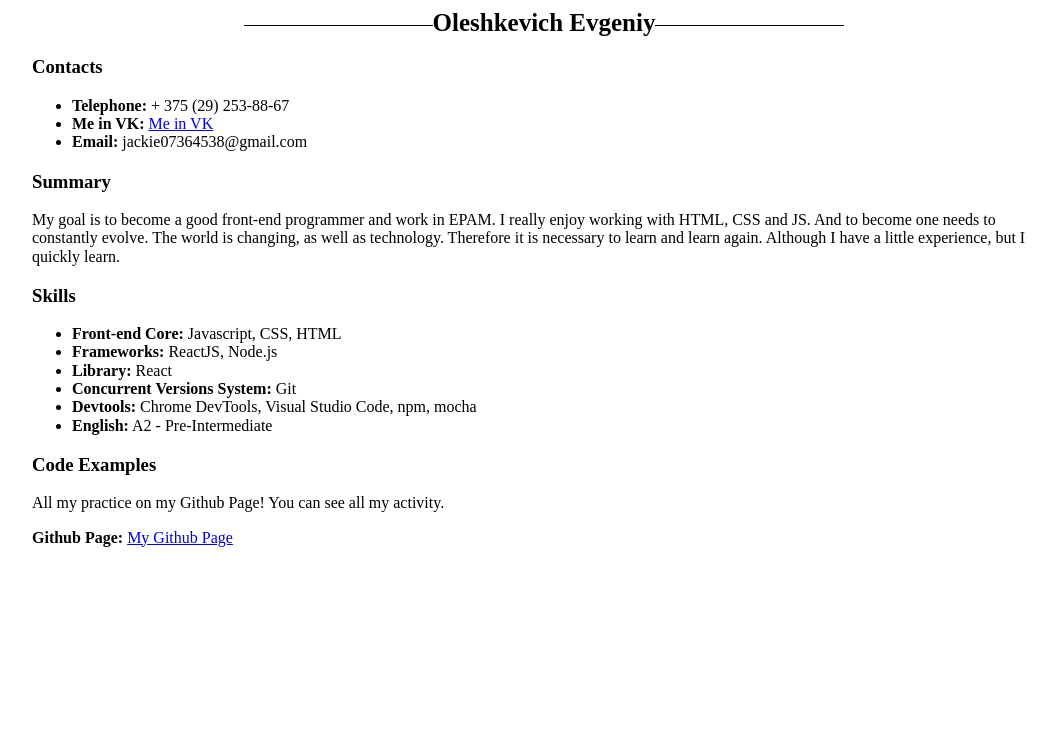
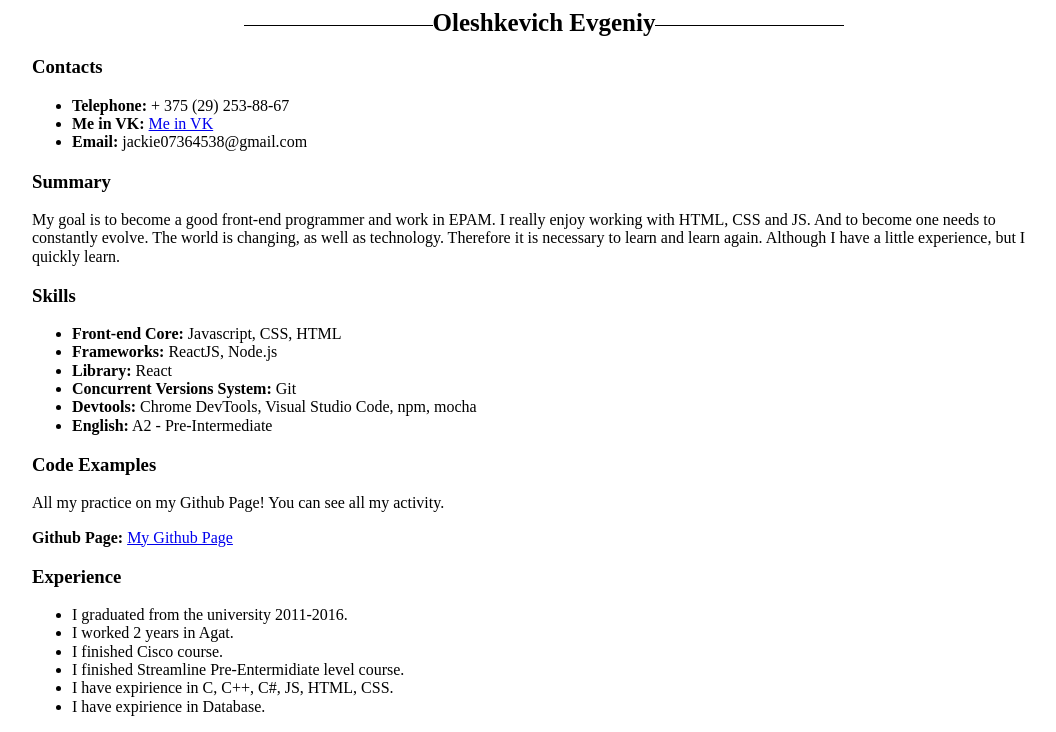
Before and after one commit to SystemGhost/rsschool-2019Q1-cv, a plain HTML site: page index.html in a window 1280 px wide. Shown: the part 452-1184 px from the top of the page, without its empty margins (96-1152 px from the left). Before the commit the page ends 999 px from the top, so only its background shows below. Drawn offline with Linux system fonts and the light colour scheme.

Commit message:
feat: add experience section

```diff
--- a/index.html
+++ b/index.html
@@ -84,6 +84,17 @@
         <b>Github Page:</b>
         <a href="https://github.com/SystemGhost">My Github Page</a>
       </section>
+      <section id="experience">
+        <h3>Experience</h3>
+        <ul>
+          <li>I graduated from the university 2011-2016.</li>
+          <li>I worked 2 years in Agat.</li>
+          <li>I finished Cisco course.</li>
+          <li>I finished Streamline Pre-Entermidiate level course.</li>
+          <li>I have expirience in C, C++, C#, JS, HTML, CSS.</li>
+          <li>I have expirience in Database.</li>
+        </ul>
+      </section>
     </main>
   </body>
 </html>
```
